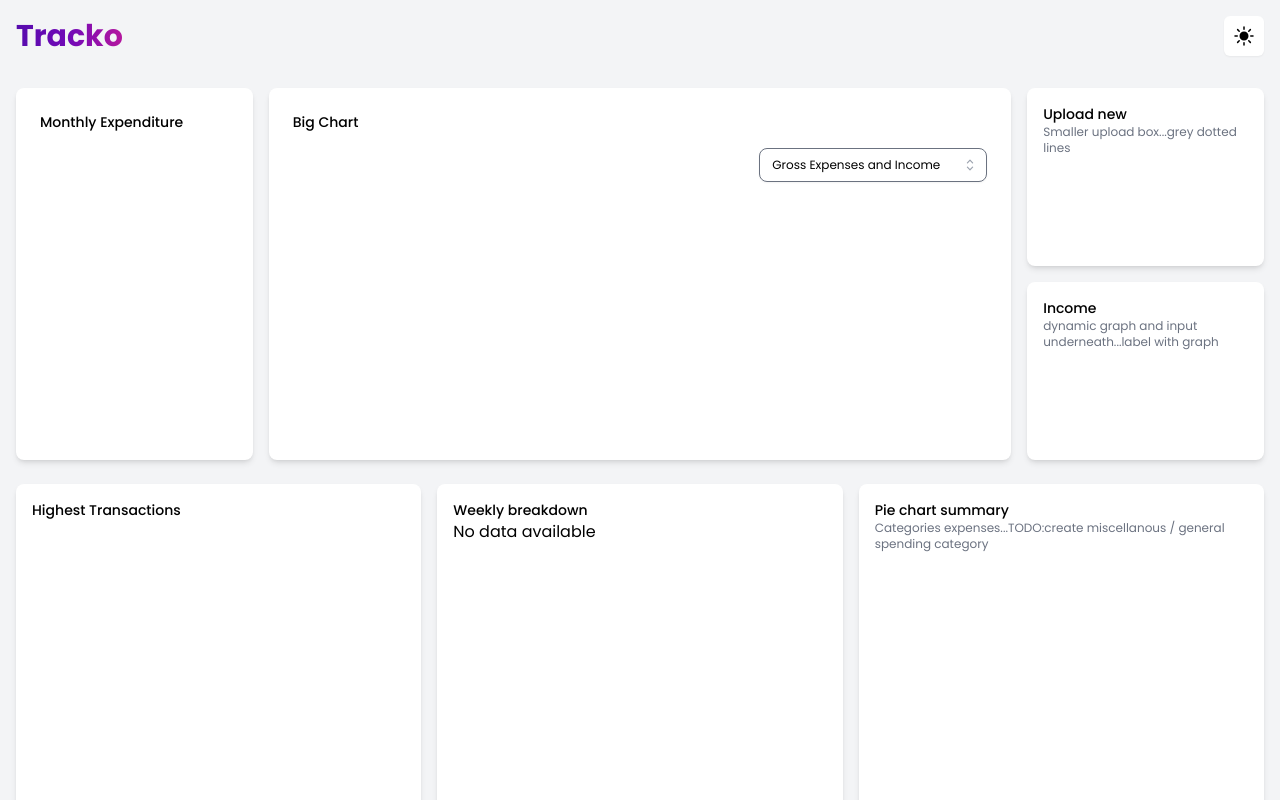
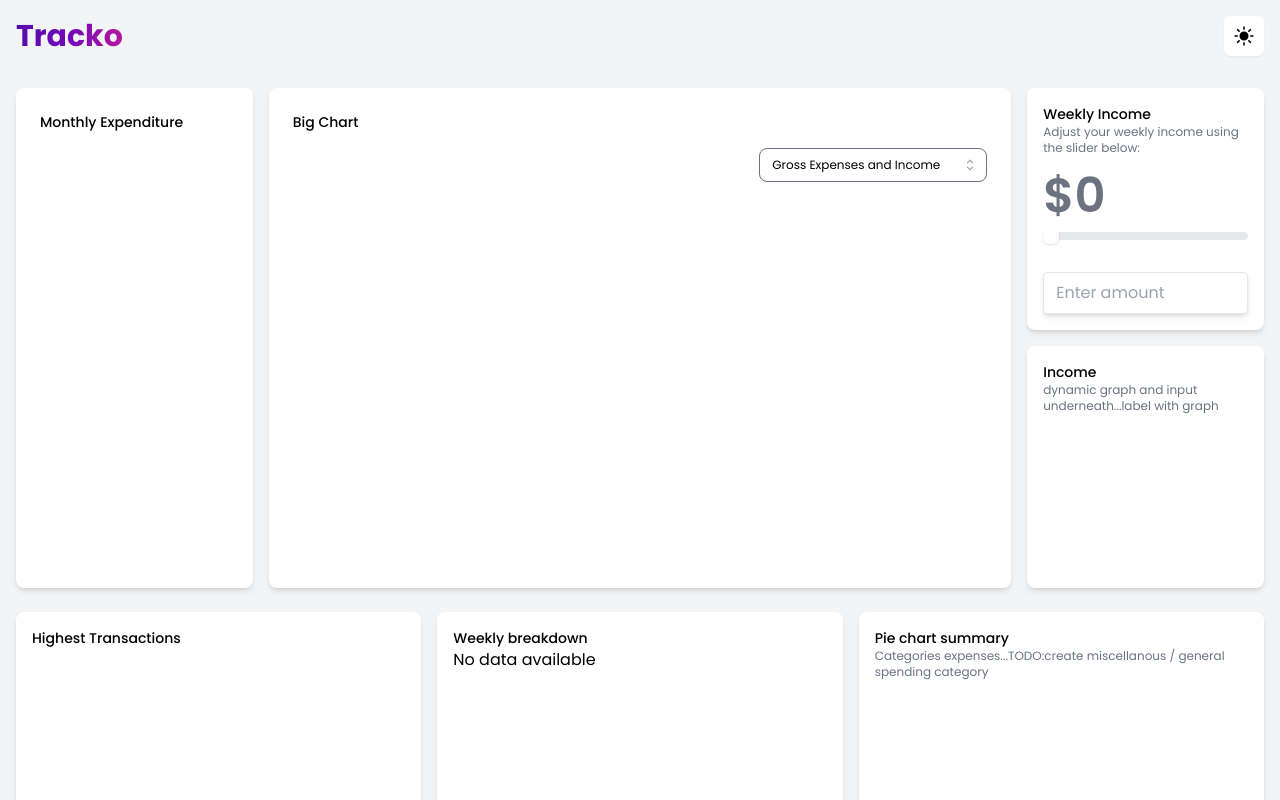
Before and after one commit to JHuang0309/tracko, a React (Vite) app in the folder frontend/: page /dashboard in a window 1280 px wide. Shown: the top 800 px of the page. Built offline with nearby package versions, Linux system fonts and the light colour scheme.

Commit message:
Added weekly income slider

```diff
--- a/frontend/src/output.css
+++ b/frontend/src/output.css
@@ -718,6 +718,14 @@ video {
   height: 100%;
 }
 
+.h-16 {
+  height: 4rem;
+}
+
+.h-2 {
+  height: 0.5rem;
+}
+
 .max-h-\[27rem\] {
   max-height: 27rem;
 }
@@ -856,6 +864,12 @@ video {
           user-select: none;
 }
 
+.appearance-none {
+  -webkit-appearance: none;
+     -moz-appearance: none;
+          appearance: none;
+}
+
 .grid-cols-3 {
   grid-template-columns: repeat(3, minmax(0, 1fr));
 }
@@ -1184,6 +1198,11 @@ video {
   background-color: rgb(219 234 254 / var(--tw-bg-opacity, 1));
 }
 
+.bg-blue-200 {
+  --tw-bg-opacity: 1;
+  background-color: rgb(191 219 254 / var(--tw-bg-opacity, 1));
+}
+
 .bg-opacity-10 {
   --tw-bg-opacity: 0.1;
 }
@@ -1194,6 +1213,10 @@ video {
 
 .bg-gradient-to-b {
   background-image: linear-gradient(to bottom, var(--tw-gradient-stops));
+}
+
+.bg-gradient-to-r {
+  background-image: linear-gradient(to right, var(--tw-gradient-stops));
 }
 
 .from-neutral-900 {
@@ -1202,13 +1225,28 @@ video {
   --tw-gradient-stops: var(--tw-gradient-from), var(--tw-gradient-to);
 }
 
+.from-blue-100 {
+  --tw-gradient-from: #dbeafe var(--tw-gradient-from-position);
+  --tw-gradient-to: rgb(219 234 254 / 0) var(--tw-gradient-to-position);
+  --tw-gradient-stops: var(--tw-gradient-from), var(--tw-gradient-to);
+}
+
 .via-background {
   --tw-gradient-to: rgb(17 2 60 / 0)  var(--tw-gradient-to-position);
   --tw-gradient-stops: var(--tw-gradient-from), #11023c var(--tw-gradient-via-position), var(--tw-gradient-to);
 }
 
+.via-blue-200 {
+  --tw-gradient-to: rgb(191 219 254 / 0)  var(--tw-gradient-to-position);
+  --tw-gradient-stops: var(--tw-gradient-from), #bfdbfe var(--tw-gradient-via-position), var(--tw-gradient-to);
+}
+
 .to-gray-900 {
   --tw-gradient-to: #111827 var(--tw-gradient-to-position);
+}
+
+.to-blue-300 {
+  --tw-gradient-to: #93c5fd var(--tw-gradient-to-position);
 }
 
 .bg-clip-text {
@@ -1490,6 +1528,30 @@ video {
 .text-gray-300 {
   --tw-text-opacity: 1;
   color: rgb(209 213 219 / var(--tw-text-opacity, 1));
+}
+
+.text-green-600 {
+  --tw-text-opacity: 1;
+  color: rgb(22 163 74 / var(--tw-text-opacity, 1));
+}
+
+.text-\[\#fd77c9\] {
+  --tw-text-opacity: 1;
+  color: rgb(253 119 201 / var(--tw-text-opacity, 1));
+}
+
+.text-blue-400 {
+  --tw-text-opacity: 1;
+  color: rgb(96 165 250 / var(--tw-text-opacity, 1));
+}
+
+.text-blue-600 {
+  --tw-text-opacity: 1;
+  color: rgb(37 99 235 / var(--tw-text-opacity, 1));
+}
+
+.accent-blue-500 {
+  accent-color: #3b82f6;
 }
 
 .opacity-70 {
@@ -1657,3 +1719,44 @@ body {
     color: rgb(255 255 255 / var(--tw-text-opacity, 1));
   }
 }
+
+.\[\&\:\:-webkit-slider-thumb\]\:h-4::-webkit-slider-thumb {
+  height: 1rem;
+}
+
+.\[\&\:\:-webkit-slider-thumb\]\:w-4::-webkit-slider-thumb {
+  width: 1rem;
+}
+
+.\[\&\:\:-webkit-slider-thumb\]\:cursor-pointer::-webkit-slider-thumb {
+  cursor: pointer;
+}
+
+.\[\&\:\:-webkit-slider-thumb\]\:appearance-none::-webkit-slider-thumb {
+  -webkit-appearance: none;
+          appearance: none;
+}
+
+.\[\&\:\:-webkit-slider-thumb\]\:rounded-md::-webkit-slider-thumb {
+  border-radius: 0.375rem;
+}
+
+.\[\&\:\:-webkit-slider-thumb\]\:border::-webkit-slider-thumb {
+  border-width: 1px;
+}
+
+.\[\&\:\:-webkit-slider-thumb\]\:border-blue-400::-webkit-slider-thumb {
+  --tw-border-opacity: 1;
+  border-color: rgb(96 165 250 / var(--tw-border-opacity, 1));
+}
+
+.\[\&\:\:-webkit-slider-thumb\]\:bg-white::-webkit-slider-thumb {
+  --tw-bg-opacity: 1;
+  background-color: rgb(255 255 255 / var(--tw-bg-opacity, 1));
+}
+
+.\[\&\:\:-webkit-slider-thumb\]\:shadow::-webkit-slider-thumb {
+  --tw-shadow: 0 1px 3px 0 rgb(0 0 0 / 0.1), 0 1px 2px -1px rgb(0 0 0 / 0.1);
+  --tw-shadow-colored: 0 1px 3px 0 var(--tw-shadow-color), 0 1px 2px -1px var(--tw-shadow-color);
+  box-shadow: var(--tw-ring-offset-shadow, 0 0 #0000), var(--tw-ring-shadow, 0 0 #0000), var(--tw-shadow);
+}
--- a/frontend/src/pages/Dashboard.jsx
+++ b/frontend/src/pages/Dashboard.jsx
@@ -25,6 +25,9 @@ function Dashboard() {
     const [cardColor, setCardColor] = useState('bg-white'); // 'bg-white' or 'bg-neutral-700'
     const [bgColor, setBgColor] = useState('bg-gray-100'); // 'bg-gray-100' or 'bg-neutral-900'
     const [cardTextColor, setCardTextColor] = useState('text-black'); // 'text-white' or 'text-black'
+
+    const MAX_WEEKLY_INCOME = 10000
+    const percentage = (weeklyIncome / MAX_WEEKLY_INCOME) * 100;
 
     const toggleAppearance = () => setIsDarkMode(prev => !prev)
 
@@ -196,9 +199,52 @@ function Dashboard() {
 
                         {/* Stack of smaller cards */}
                         <div className="col-span-1 grid grid-rows-2 gap-4">
-                            <div className={`${cardColor} rounded-lg p-4 shadow-md`}>
-                                <h3 className="text-sm font-medium">Upload new</h3>
-                                <p className='text-xs text-gray-500'>Smaller upload box...grey dotted lines</p>
+                            <div className={`flex flex-col justify-between ${cardColor} rounded-lg p-4 shadow-md`}>
+                                <h3 className="text-sm font-medium">Weekly Income</h3>
+                                <p className={`text-xs mb-4 ${isDarkMode ? 'text-white' : 'text-gray-500'}`}>
+                                    Adjust your weekly income using the slider below:
+                                </p>
+
+                                {/* Income Display */}
+                                <div
+                                    className={`text-5xl font-semibold mb-3 ${
+                                    weeklyIncome > 0 ? isDarkMode ? 'text-[#e3f0fd]' :'text-blue-600' : 'text-gray-500'
+                                    }`}
+                                >
+                                    ${weeklyIncome.toLocaleString()}
+                                </div>
+
+                                {/* Slider */}
+                                <input
+                                    type="range"
+                                    min="0"
+                                    max={MAX_WEEKLY_INCOME}
+                                    step="50"
+                                    value={weeklyIncome}
+                                    onChange={(e) => setWeeklyIncome(Number(e.target.value))}
+                                    style={{
+                                        background: `linear-gradient(to right, #3B82F6 ${percentage}%, #E5E7EB ${percentage}%)`
+                                    }}
+                                    className="w-full h-2 bg-blue-200 rounded-lg appearance-none cursor-pointer
+                                                [&::-webkit-slider-thumb]:appearance-none
+                                                [&::-webkit-slider-thumb]:w-4
+                                                [&::-webkit-slider-thumb]:h-4
+                                                [&::-webkit-slider-thumb]:bg-white
+                                                [&::-webkit-slider-thumb]:rounded-md
+                                                [&::-webkit-slider-thumb]:border
+                                                [&::-webkit-slider-thumb]:border-blue-400
+                                                [&::-webkit-slider-thumb]:shadow
+                                                [&::-webkit-slider-thumb]:cursor-pointer
+                                    "
+                                />
+                                <input
+                                    type="number"
+                                    // value={weeklyIncome}
+                                    onChange={(e) => setWeeklyIncome(Math.max(0, Number(e.target.value)))}
+                                    value={weeklyIncome == 0 ? "" : weeklyIncome}
+                                    className={`w-full px-3 py-2 mt-8 border rounded shadow-md focus:outline-none focus:ring ${isDarkMode ? 'bg-neutral-800' : 'bg-white'}`}
+                                    placeholder="Enter amount"
+                                />
                             </div>
                             <div className={`${cardColor} rounded-lg p-4 shadow-md`}>
                                 <h3 className="text-sm font-medium">Income</h3>
@@ -229,18 +275,6 @@ function Dashboard() {
         //     <h1>Tracko - Expense Tracker</h1>
         //     <input type="file" accept=".csv" onChange={(e) => setCsvFile(e.target.files[0])} />
         //     <button onClick={handleUpload}>Upload CSV</button>
-
-        //     <div className="my-6">
-        //         <label className="block mb-2 font-medium text-gray-700">Weekly Income ($)</label>
-        //         <input
-        //             type="number"
-        //             // value={weeklyIncome}
-        //             onChange={(e) => setWeeklyIncome(Math.max(0, Number(e.target.value)))}
-        //             className="w-48 px-3 py-2 border rounded shadow-md focus:outline-none focus:ring"
-        //             placeholder="Enter amount"
-        //         />
-        //     </div>
-
         //     {summary && (
         //         <main>
         //                 {/* Weekly Summary */}
```
